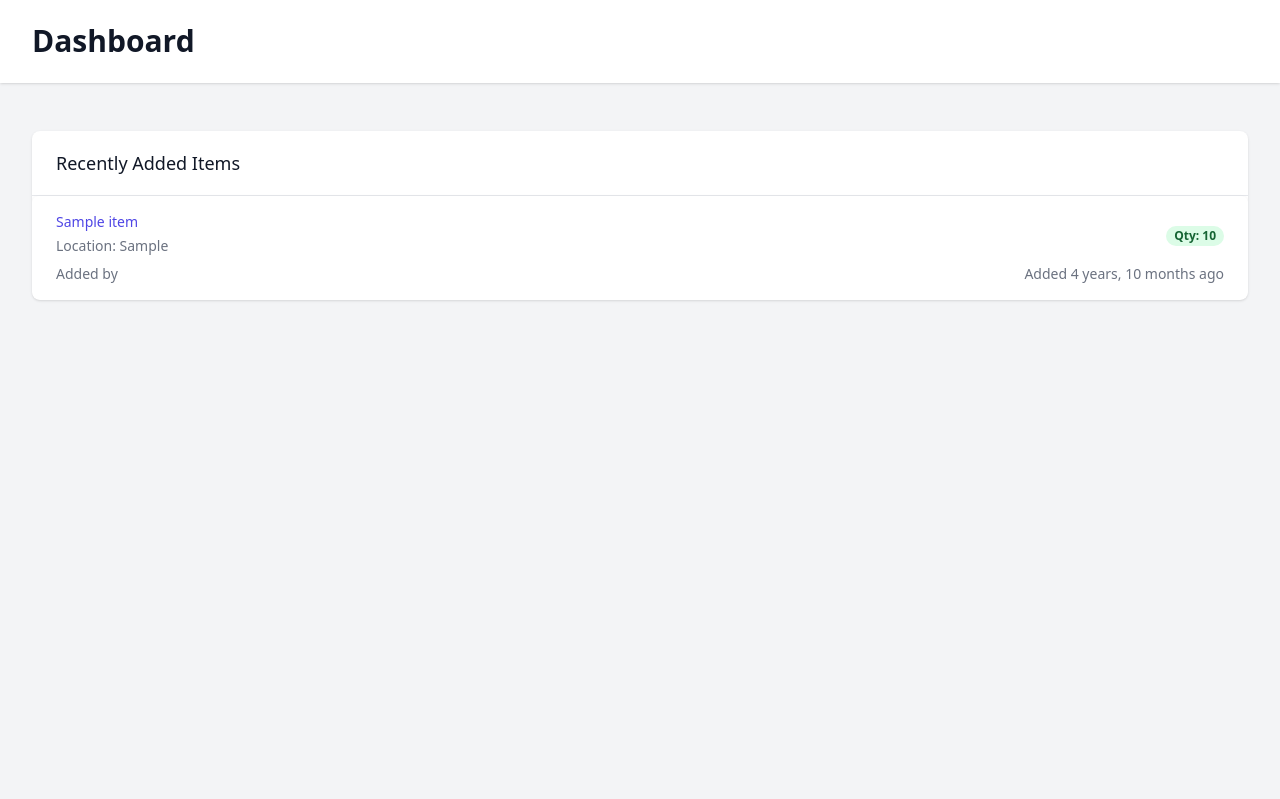
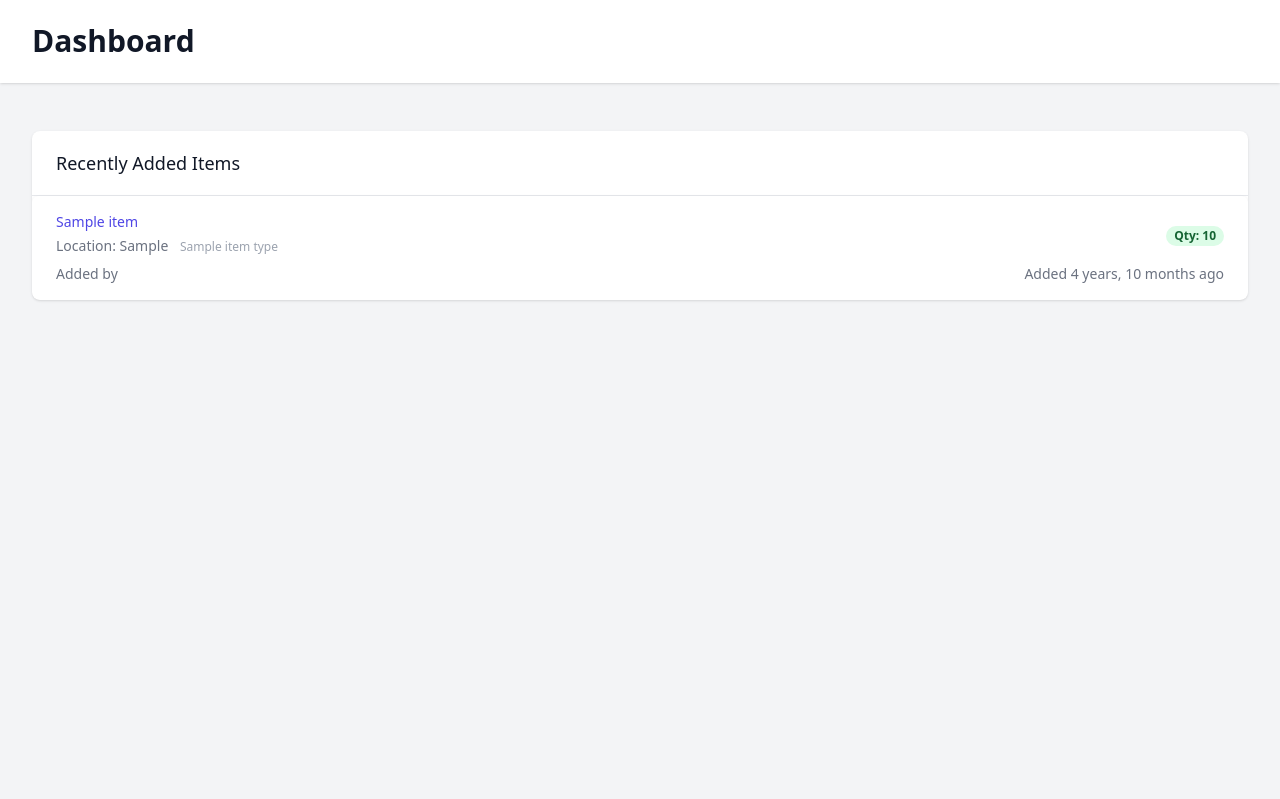
Before and after one commit to sam-phinizy/omni-home, a Django app: template templates/dashboard.html in a window 1280 px wide. Shown: the part 65-864 px from the top of the page. Run offline with Django 5.2, Linux system fonts and the light colour scheme; the template is opened without the code that fills it: most values are stand-ins (such as "Sample title", 1, 10 or a date in 2020); some libraries are stand-ins or nearby versions.

Commit message:
Adds in changes

```diff
--- a/omni_home/views.py
+++ b/omni_home/views.py
@@ -6,7 +6,7 @@ from inventory.models import Inventory
 @login_required
 def dashboard(request):
     latest_items = Inventory.objects.select_related(
-        'location', 'created_by'
+        'location', 'created_by', 'item_type'
     ).order_by('-created_at')[:10]
 
     return render(request, 'dashboard.html', {
--- a/templates/dashboard.html
+++ b/templates/dashboard.html
@@ -31,6 +31,9 @@
                                                 </p>
                                                 <p class="mt-1 text-sm text-gray-500">
                                                     Location: {{ item.location.get_full_path }}
+                                                    <span class="ml-2 text-xs text-gray-400">
+                                                        {{ item.item_type.name }}
+                                                    </span>
                                                 </p>
                                             </div>
                                             <div class="ml-4 flex-shrink-0">
```
Also changed, not shown: fly.toml (line endings or trailing spaces).
